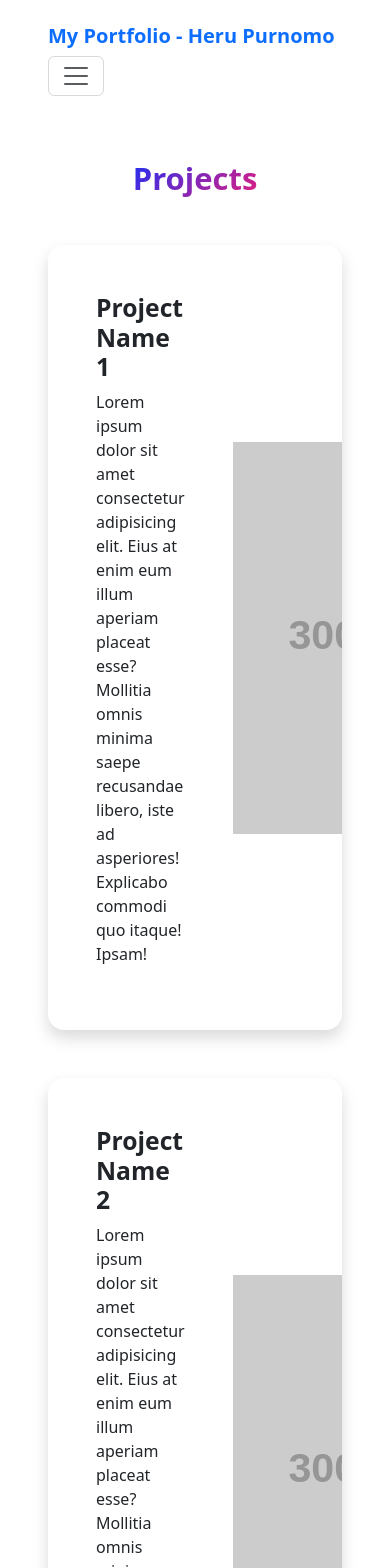
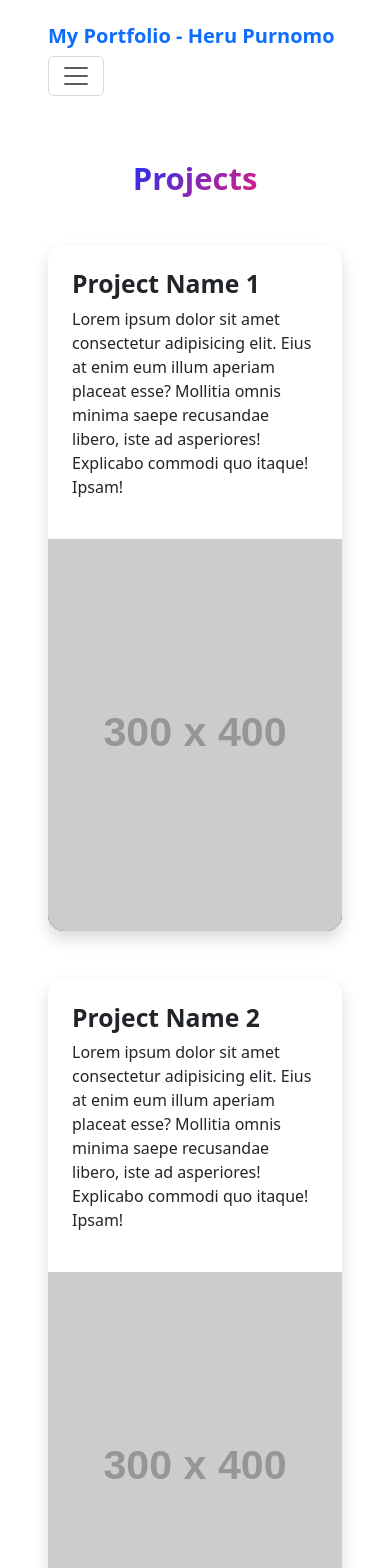
Before and after one commit to purnomoht17/portfolio-heru, a React (Vite) app: page /projects in a window 390 px wide. Shown: the top 1568 px of the page. Built offline with nearby package versions, Linux system fonts and the light colour scheme.

Commit message:
fiks responsive

```diff
--- a/src/main.jsx
+++ b/src/main.jsx
@@ -16,6 +16,7 @@ import Contact from './pages/Contact/Contact.jsx'; // <-- TAMBAHKAN INI
 // Impor CSS
 import 'bootstrap/dist/css/bootstrap.min.css';
 import 'bootstrap-icons/font/bootstrap-icons.css';
+import 'bootstrap/dist/js/bootstrap.bundle.min.js';
 import './pages/Home/Home.css';
 
 // Komponen Layout (tetap sama)
--- a/src/pages/Contact/Contact.jsx
+++ b/src/pages/Contact/Contact.jsx
@@ -1,5 +1,4 @@
 import React from 'react';
-import './Contact.css';
 
 function Contact() {
   const whatsappNumber = '6285212829415'; // Ganti dengan nomor WhatsApp Anda
--- a/src/pages/Projects/Projects.jsx
+++ b/src/pages/Projects/Projects.jsx
@@ -1,5 +1,5 @@
 import React from 'react';
-import './Projects.css';
+import { Link } from 'react-router-dom';
 import { projectsData } from '../../data/projectData.js'; // <-- Ubah sumber impor ke file baru
 
 function Projects() {
@@ -17,19 +17,53 @@ function Projects() {
             <div className="col-lg-11 col-xl-9 col-xxl-8">
 
               {/* Mapping dari projectsData */}
-              {projectsData.map((project) => ( // <-- Gunakan projectsData
-                <div key={project.id} className="card overflow-hidden shadow rounded-4 border-0 mb-5">
-                  <div className="card-body p-0">
-                    <div className="d-flex align-items-center">
-                      <div className="p-5">
-                        <h2 className="fw-bolder">{project.title}</h2>
-                        <p>{project.description}</p>
+              {projectsData.map((project, index) => {
+                // Tentukan urutan: jika index genap (0, 2, ...), gambar di kanan (order-md-2)
+                // jika index ganjil (1, 3, ...), gambar di kiri (order-md-1)
+                const isOdd = index % 2 !== 0;
+
+                // Untuk mobile (default), urutan adalah 1 (Gambar) lalu 2 (Teks)
+                // Untuk desktop (md), atur urutan bergantian
+                const imageOrderLg = isOdd ? 'order-lg-1' : 'order-lg-2';
+                const textOrderLg = isOdd ? 'order-lg-2' : 'order-lg-1';
+
+                return (
+                  <div key={project.id} className="card overflow-hidden shadow rounded-4 border-0 mb-5">
+                    <div className="card-body p-0">
+
+                      {/* START: Perubahan Layout Grid */}
+                      <div className="row gx-0">
+
+                        {/* Kolom Keterangan Teks (Selalu di bawah di mobile/default) */}
+                        <div className={`col-lg-7 p-4 p-md-5 ${textOrderLg}`}>
+                            <h2 className="fw-bolder">{project.title}</h2>
+                            <p>{project.description}</p>
+                            {/* Tambahkan Link atau Tombol jika ada */}
+                            {project.link && (
+                                <Link className="btn btn-primary mt-3" to={project.link}>Lihat Proyek</Link>
+                            )}
+                        </div>
+
+                        {/* Kolom Gambar (Selalu di atas di mobile/default) */}
+                        <div className={`col-lg-5 d-flex align-items-center ${imageOrderLg}`}>
+                            <div className="p-0 bg-dark w-100 h-100">
+                                {/* Ganti img-fluid dengan class yang memastikan gambar mengisi kolom */}
+                                <img
+                                    className="img-fluid w-100 h-100 object-fit-cover" // Tambahkan w-100 h-100 dan object-fit-cover (jika didukung)
+                                    src={project.imageUrl}
+                                    alt={project.title}
+                                />
+                            </div>
+                        </div>
+
                       </div>
-                      <img className="img-fluid" src={project.imageUrl} alt={project.title} />
+                      {/* END: Perubahan Layout Grid */}
+
                     </div>
                   </div>
-                </div>
-              ))}
+                );
+              })}
+              {/* End Mapping */}
 
             </div>
           </div>
@@ -41,7 +75,7 @@ function Projects() {
         <div className="container px-5 my-5">
           <div className="text-center">
             <h2 className="display-4 fw-bolder mb-4">Let's build something together</h2>
-            <a className="btn btn-outline-light btn-lg px-5 py-3 fs-6 fw-bolder" href="/contact">Contact me</a>
+            <Link className="btn btn-outline-light btn-lg px-5 py-3 fs-6 fw-bolder" to="/contact">Contact me</Link>
           </div>
         </div>
       </section>
--- a/src/pages/Resume/Resume.jsx
+++ b/src/pages/Resume/Resume.jsx
@@ -1,5 +1,4 @@
 import React from 'react';
-import './Resume.css';
 import { resumeData } from '../../data/resumeData.js'; // Impor data dari file terpisah
 
 function Resume() {
```
Also changed, not shown: src/pages/Contact/Contact.css (deleted), src/pages/Projects/Projects.css (deleted), src/pages/Resume/Resume.css (deleted).
